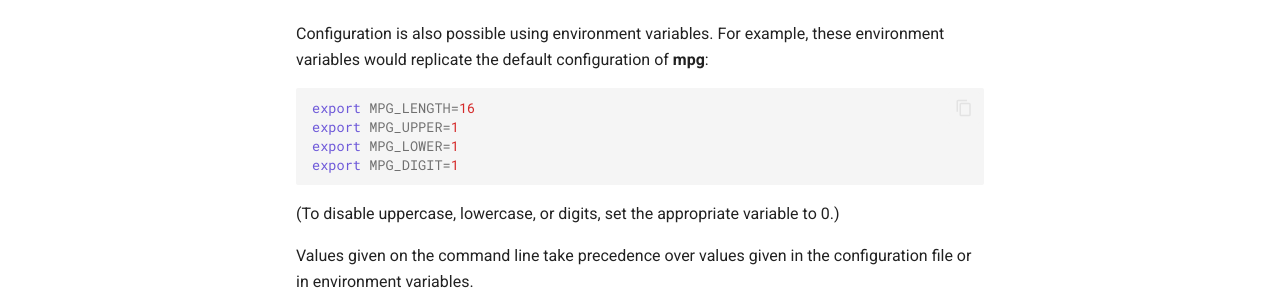
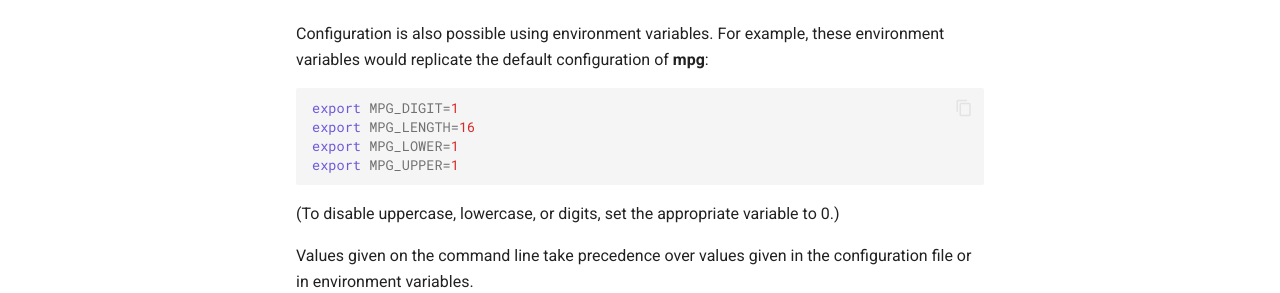
Before and after one commit to step-security-bot/mpg, an MkDocs documentation site: the page built from docs/index.md, in a window 1280 px wide and 900 px high, scrolled down 1716 px. Shown: the part 292-585 px from the top of the window. Built offline with MkDocs 1.6.1 and Material for MkDocs 9.7.7, drawn with Linux system fonts in a browser that asks for light colours; comment, search, counter and statistics services are not loaded; the version menu is left out.

Commit message:
docs: sort these too

````diff
--- a/docs/index.md
+++ b/docs/index.md
@@ -133,10 +133,10 @@
 Configuration is also possible using environment variables. For example, these environment variables would replicate the default configuration of __mpg__:
 
 ```sh
+export MPG_DIGIT=1
 export MPG_LENGTH=16
+export MPG_LOWER=1
 export MPG_UPPER=1
-export MPG_LOWER=1
-export MPG_DIGIT=1
 ```
 
 (To disable uppercase, lowercase, or digits, set the appropriate variable to 0.)
````
